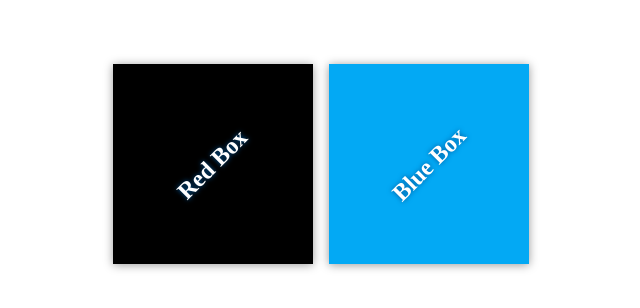
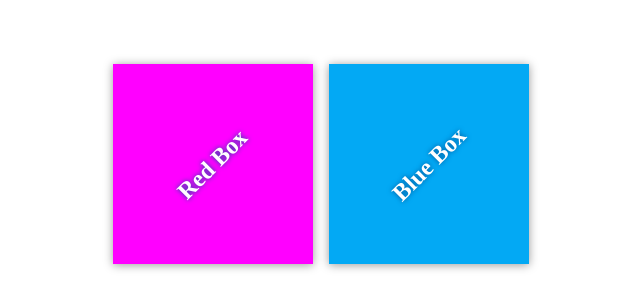
Before and after one commit to coke05288/git-test-main, a plain HTML site: page index.html in a window 1280 px wide. Shown: the part 236-544 px from the top of the page, without its empty margins (319-959 px from the left). Drawn offline with Linux system fonts and the light colour scheme.

Commit message:
Red Box changes to color

```diff
--- a/app.css
+++ b/app.css
@@ -52,7 +52,7 @@ h2 {
 }
 
 #red {
-    background-color: #000000;
+    background-color: #ff00ff;
 }
 
 #blue {
```
